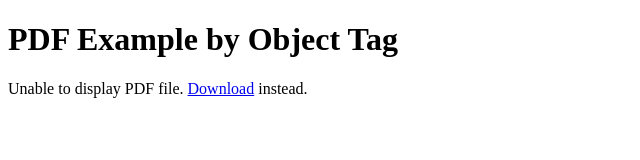
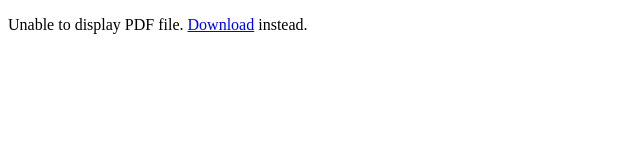
Before and after one commit to mariusgab/sdt_privacy, a plain HTML site: page index.html in a window 1280 px wide. Shown: the whole page, without its empty margins (0-640 px from the left). Drawn offline with Linux system fonts and the light colour scheme.

Commit message:
Update index.html

```diff
--- a/index.html
+++ b/index.html
@@ -1,11 +1,10 @@
 <!DOCTYPE html>
 <html>
   <head>
-    <title>PDF Example by Object Tag</title>
+    <title>Datenschutz / AGB</title>
   </head>
   <body>
-    <h1>PDF Example by Object Tag</h1>
-    <object data="https://www.schweizer-soldat.ch/sites/sdt/files/public/pdf/Schweizer_Soldat_AGB_CHS_ePaper_2018_v4_.pdf" type="application/pdf" width="100%" height="500px">
+    <object data="https://www.schweizer-soldat.ch/sites/sdt/files/public/pdf/Schweizer_Soldat_AGB_CHS_ePaper_2018_v4_.pdf" type="application/pdf" width="100%" height="100%">
       <p>Unable to display PDF file. <a href="/uploads/media/default/0001/01/540cb75550adf33f281f29132dddd14fded85bfc.pdf">Download</a> instead.</p>
     </object>
   </body>
```
